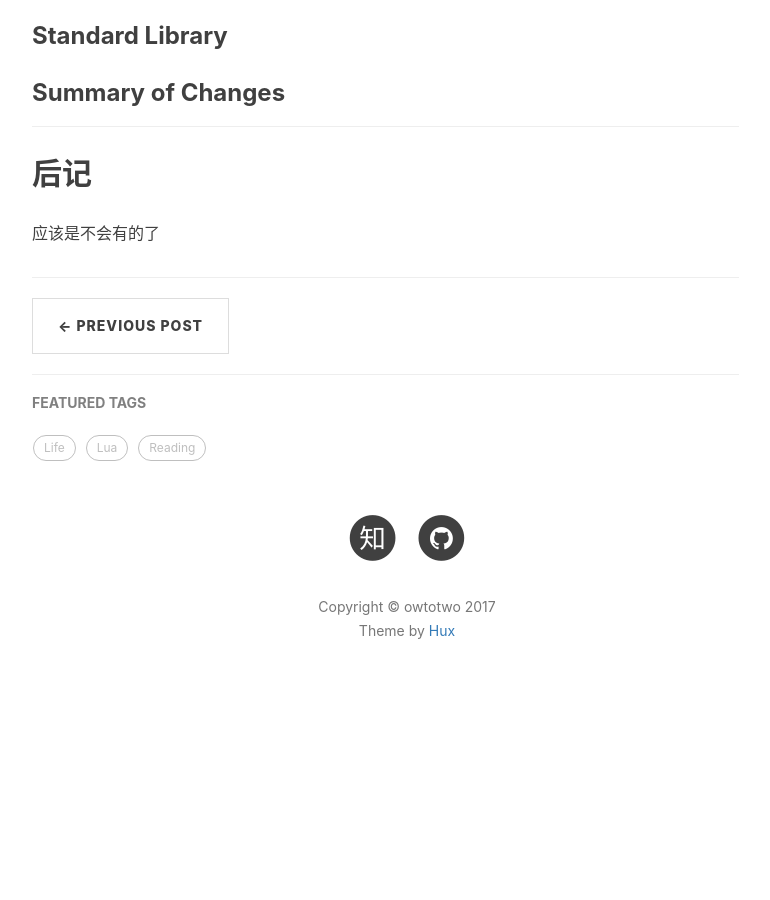
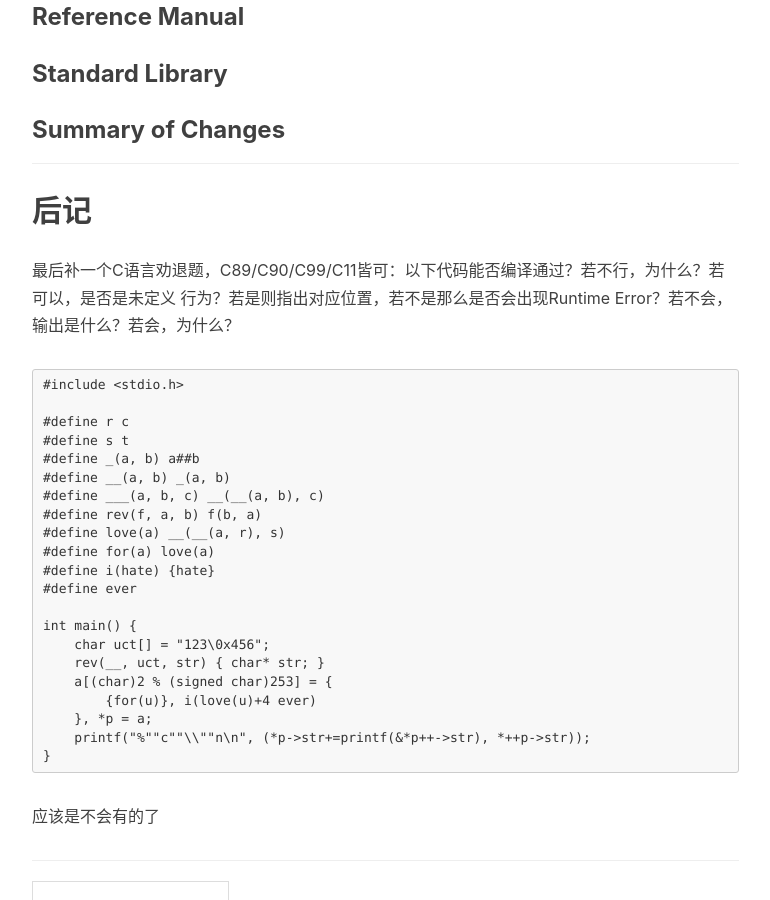
Before and after one commit to owtotwo/owtotwo.github.io, a Jekyll site: the page built from _posts/2017-01-03-the-c-programming-language-book-review.markdown, in a window 1280 px wide and 900 px high, scrolled down 16236 px. Shown: the whole window, without its empty margins (233-1003 px from the left). Built offline with Jekyll 4.4.1, drawn with Linux system fonts in a browser that asks for light colours; nearby versions of some CDN libraries; comment, search, counter and statistics services are not loaded; before the commit the page ends 16971 px from its top, so only the background shows below that; some of the changed text lies outside the part shown.

Commit message:
可怕的劝退题

````diff
--- a/_posts/2017-01-03-the-c-programming-language-book-review.markdown
+++ b/_posts/2017-01-03-the-c-programming-language-book-review.markdown
@@ -538,8 +538,10 @@ tags:
 
     ``` C
     /* Macros for concatenating tokens */
+    #define suffix 1
     #define __CAT_TOKEN(A, B) A##B
     #define CAT_TOKEN(A, B) __CAT_TOKEN(A, B)
+    #define FUNC(name) CAT_TOKEN(name, suffix) /* can not use '##' */
     ```
 
     附上一个简单的静态栈的宏实现：
@@ -720,5 +722,34 @@ tags:
 [18]: https://en.wikipedia.org/wiki/Strategy_pattern
 
 ---
+
 ## 后记
+
+最后补一个C语言劝退题，C89/C90/C99/C11皆可：以下代码能否编译通过？若不行，为什么？若可以，是否是未定义
+行为？若是则指出对应位置，若不是那么是否会出现Runtime Error？若不会，输出是什么？若会，为什么？
+
+``` C
+#include <stdio.h>
+
+#define r c
+#define s t
+#define _(a, b) a##b
+#define __(a, b) _(a, b)
+#define ___(a, b, c) __(__(a, b), c)
+#define rev(f, a, b) f(b, a)
+#define love(a) __(__(a, r), s)
+#define for(a) love(a)
+#define i(hate) {hate}
+#define ever
+
+int main() {
+    char uct[] = "123\0x456";
+    rev(__, uct, str) { char* str; }
+    a[(char)2 % (signed char)253] = {
+        {for(u)}, i(love(u)+4 ever)
+    }, *p = a;
+    printf("%""c""\\""n\n", (*p->str+=printf(&*p++->str), *++p->str));
+}
+```
+
 应该是不会有的了
````
